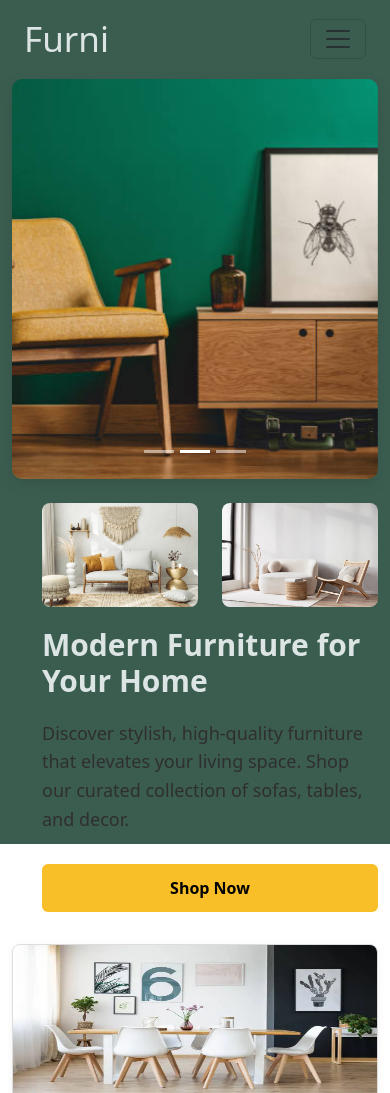
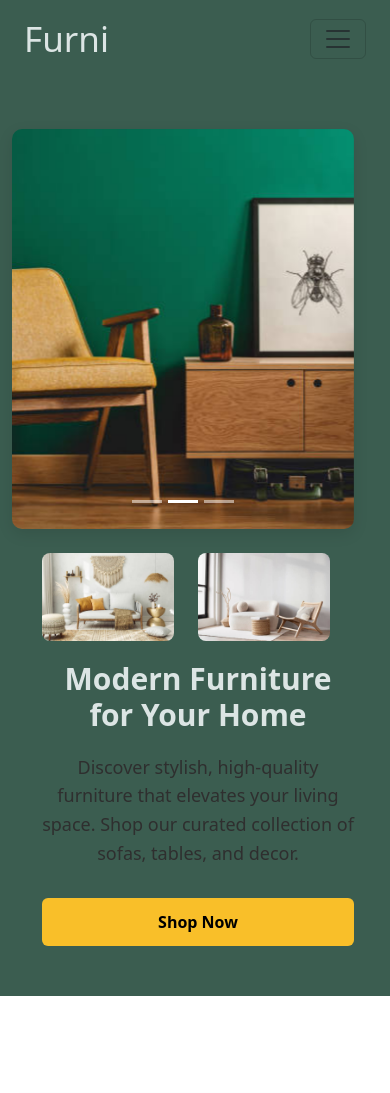
Before and after one commit to Nader-Gamal3011/Furni, a website: page shop.html in a window 390 px wide. Shown: the top 1093 px of the page. Drawn offline with nearby package versions, Linux system fonts and the light colour scheme.

Commit message:
Update styleShop.css

```diff
--- a/styles/styleShop.css
+++ b/styles/styleShop.css
@@ -95,8 +95,13 @@ body {
 
 /* Home Start */
 .home {
-    height: calc(100vh - 79px);
+    min-height: calc(100vh - 79px);
     background-color: var(--main-color);
+}
+@media (max-width:992px) {
+    .home {
+        padding: 50px 0;
+    }
 }
 .home .container{
     height: 100% !important;
@@ -106,6 +111,7 @@ body {
     display: flex;
     align-items: center;
     justify-content: space-between;
+    width: 100%;
 }
 
 .home .carousel {
@@ -125,6 +131,7 @@ body {
     justify-content: center;
     height: 100%;
     padding-left: 30px;
+    text-align: center;
 }
 .home-content img {
     border-radius: 8px;
@@ -145,12 +152,19 @@ body {
 }
 
 .home-content .btn {
+    width: fit-content;
+    margin: auto;
     background-color: var(--btn-color);
     color: #000;
-    padding: 12px 25px;
+    padding: 12px 40px;
     border: none;
     font-weight: bold;
     transition: var(--main-transtion);
+}
+@media (max-width:992px) {
+    .home-content .btn {
+        width: 100%;
+    }
 }
 
 .home-content .btn:hover {
```
